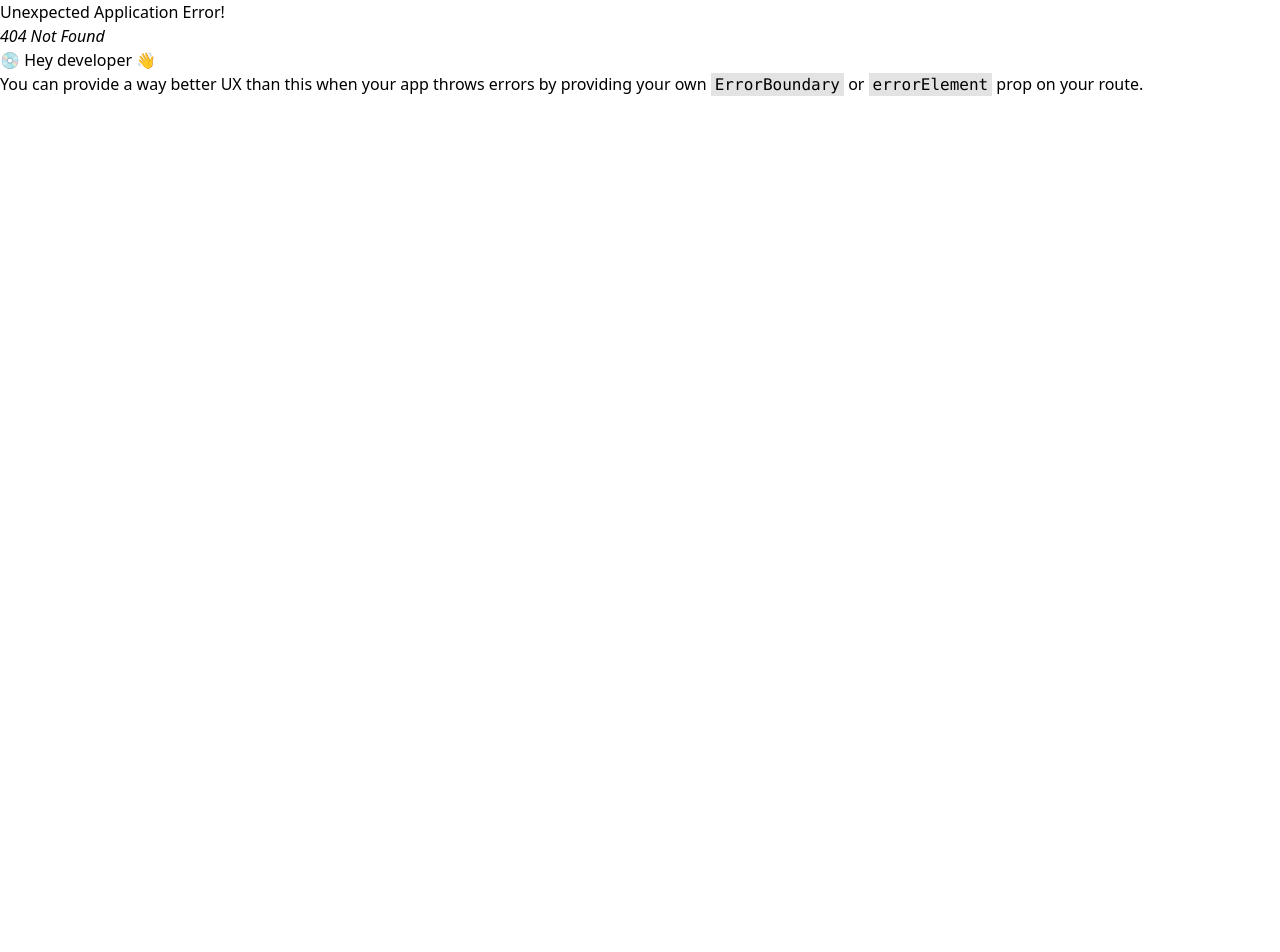
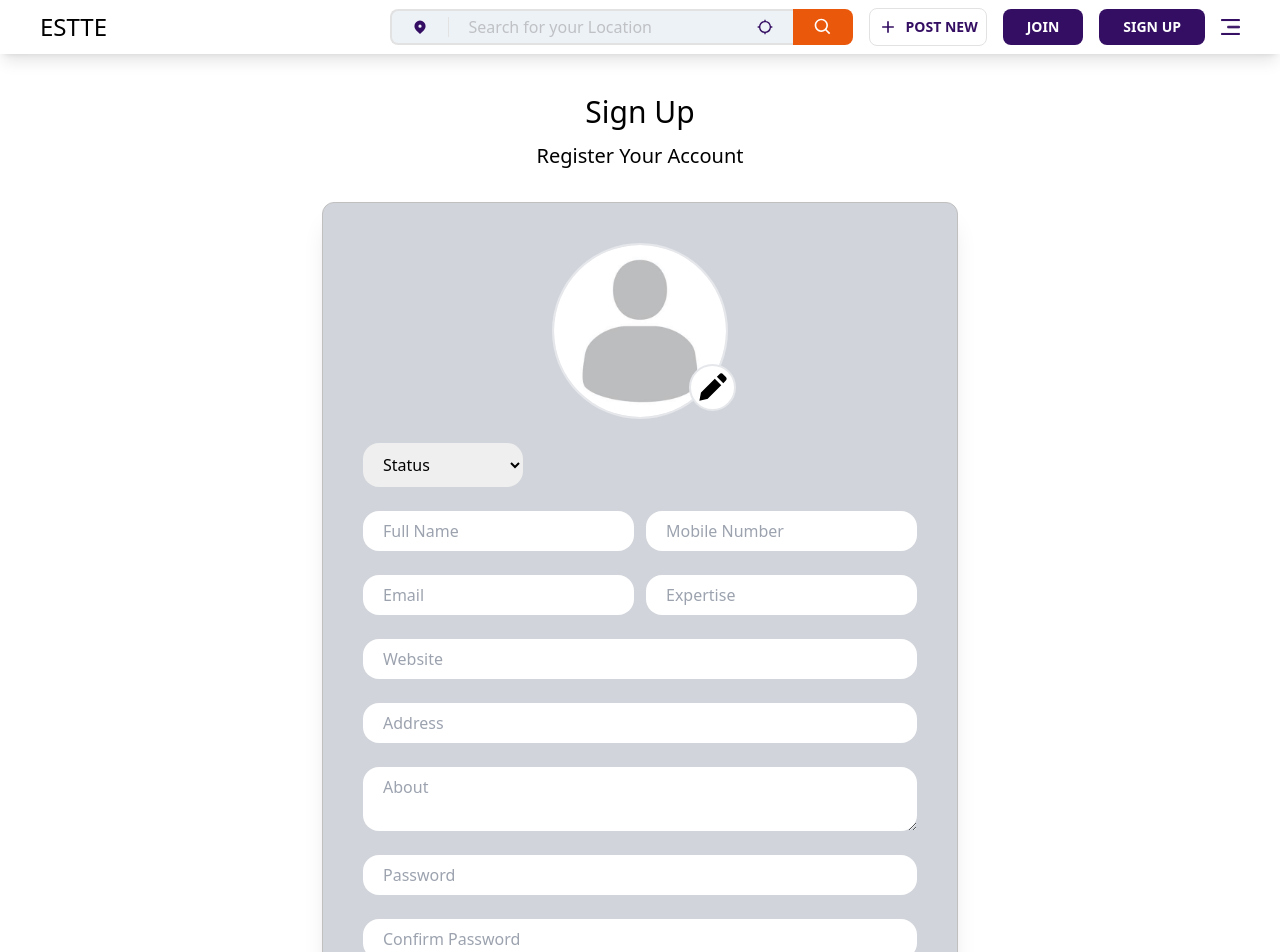
Before and after one commit to Krishna47ak/ESTTE, a React (Create React App) app in the folder Frontend/estte/: page /signup in a window 1280 px wide. Before the commit this address had no page. Shown: the top 952 px of the page. Before the commit the page ends 800 px from the top, so only its background shows below. Built offline with nearby package versions, Linux system fonts and the light colour scheme.

Commit message:
Created Signup screen and improvements

```diff
--- a/Frontend/estte/src/App.js
+++ b/Frontend/estte/src/App.js
@@ -2,6 +2,7 @@ import { createBrowserRouter, RouterProvider } from "react-router-dom";
 import Home from "./screens/Home";
 import ListProperty from "./screens/ListProperty";
 import AppLayout from "./components/AppLayout";
+import SignUp from "./screens/Signup";
 
 const appRouter = createBrowserRouter([
   {
@@ -16,6 +17,10 @@ const appRouter = createBrowserRouter([
         path: "/list-property",
         element: <ListProperty />
       },
+      {
+        path: "/signup",
+        element: <SignUp />
+      },
     ]
   }
 ])
--- a/Frontend/estte/src/components/Header.js
+++ b/Frontend/estte/src/components/Header.js
@@ -29,7 +29,7 @@ const Header = () => {
                 <Link className='bg-[#340E62] text-white text-sm font-semibold px-6 py-2 rounded-lg hover:scale-105' >
                     <p>JOIN</p>
                 </Link>
-                <Link className='bg-[#340E62] text-white text-sm font-semibold px-6 py-2 rounded-lg hover:scale-105' >
+                <Link to="/signup" className='bg-[#340E62] text-white text-sm font-semibold px-6 py-2 rounded-lg hover:scale-105' >
                     <p>SIGN UP</p>
                 </Link>
                 <div>
--- a/Frontend/estte/src/screens/ListProperty.js
+++ b/Frontend/estte/src/screens/ListProperty.js
@@ -42,9 +42,9 @@ const ListProperty = () => {
     return (
         <section className="flex flex-col  items-center p-5 min-h-screen ">
             <p className="text-black text-xl">
-                <i className="fas fa-user "></i> List Your Property
+                List Your Property
             </p>
-            <form className='flex flex-col gap-6 mt-2 border border-[#C0C0C0] bg-gray-300 shadow-xl rounded-xl p-10' onSubmit={onSubmit} >
+            <form className='flex flex-col gap-6 mt-5 border border-[#C0C0C0] bg-gray-300 shadow-xl rounded-xl p-10' onSubmit={onSubmit} >
                 <div className="relative w-48 mx-auto" onClick={handleImageClick}>
                     <img
                         src={img ? img : PropertyImg}
@@ -71,15 +71,15 @@ const ListProperty = () => {
                     </select>
                 </div>
                 <div>
-                    <input name='name' value={name} onChange={onChange} type="text" placeholder='Name of the property' className='bg-white pr-5 pl-5 py-2 rounded-lg mr-3' required></input>
-                    <input name='price' value={price} onChange={onChange} type="number" placeholder='Price of the property' className='bg-white pr-5 pl-5 py-2 rounded-lg' required></input>
+                    <input name='name' value={name} onChange={onChange} type="text" placeholder='Name of the property' className='bg-white pr-5 pl-5 py-2 rounded-lg mr-3' required />
+                    <input name='price' value={price} onChange={onChange} type="number" placeholder='Price of the property' className='bg-white pr-5 pl-5 py-2 rounded-lg' required />
                 </div>
 
                 <div>
-                    <input name='bedrooms' value={bedrooms} onChange={onChange} type="number" placeholder='No. of bedrooms' className='bg-white pr-5 pl-5 py-2 rounded-lg mr-3' required></input>
-                    <input name='bathrooms' value={bathrooms} onChange={onChange} type="number" placeholder='No. of bathrooms' className='bg-white pr-5 pl-5 py-2 rounded-lg mr-3' required></input>
+                    <input name='bedrooms' value={bedrooms} onChange={onChange} type="number" placeholder='No. of bedrooms' className='bg-white pr-5 pl-5 py-2 rounded-lg mr-3' required />
+                    <input name='bathrooms' value={bathrooms} onChange={onChange} type="number" placeholder='No. of bathrooms' className='bg-white pr-5 pl-5 py-2 rounded-lg mr-3' required />
                 </div>
-                <input type='submit' className='btn btn-primary bg-[#340E62] text-white py-2 mt-5 rounded-lg'></input>
+                <input type='submit' className='btn btn-primary bg-[#340E62] text-white py-2 mt-5 rounded-lg active:scale-95 duration-500' />
             </form>
         </section>
     )
--- /dev/null
+++ b/Frontend/estte/src/screens/Signup.js
@@ -0,0 +1,116 @@
+import React, { useState, useRef } from 'react'
+import { Link, Navigate, useNavigate } from 'react-router-dom'
+import { BiSolidPencil } from "react-icons/bi";
+import ProfileImg from "../assets/images/profileDefaultIcon.jpg";
+
+const SignUp = ({ isAuthenticated, signup }) => {
+  const history = useNavigate()
+
+  const inputRef = useRef("");
+  const [loading, setLoading] = useState(false)
+  const [errorImg, setErrorImg] = useState(false);
+  const [errorPassword, setErrorPassword] = useState(false);
+  const [formData, setFormData] = useState({
+    img: '',
+    name: '',
+    email: '',
+    mobile: '',
+    website: '',
+    status: '',
+    address: [],
+    expertise: '',
+    description: '',
+    password: '',
+    password2: ''
+  })
+
+  const { img, name, email, mobile, website, status, address, expertise, description, password, password2 } = formData
+
+  const onChange = e => setFormData({ ...formData, [e.target.name]: e.target.value })
+
+  const handleImageChange = (e) => {
+    var reader = new FileReader();
+
+    reader.readAsDataURL(e.target.files[0]);
+    reader.onload = () => {
+      setFormData({ ...formData, img: reader.result });
+    };
+  };
+
+  const handleImageClick = () => {
+    inputRef.current.click();
+  };
+
+  const onSubmit = e => {
+    e.preventDefault()
+    img?.length == 0 ? setErrorImg(true) : setErrorImg(false)
+    password !== password2 ? setErrorPassword(true) : setErrorPassword(false)
+    if (errorPassword || errorImg) {
+      console.error("Please check you inputs");
+    } else {
+      setLoading(true)
+      console.log(formData);
+    }
+  }
+
+  // if (isAuthenticated) {
+  //   return <Navigate to="/profile" />
+  // }
+
+  return (
+    <section className="flex flex-col p-10 items-center min-h-screen">
+      <h1 className='text-black text-3xl'>Sign Up</h1>
+      <p className="text-black text-xl my-3 ">
+        Register Your Account
+      </p>
+      <form className='flex flex-col gap-6 mt-5 border border-[#C0C0C0] bg-gray-300 shadow-xl rounded-xl p-10' onSubmit={onSubmit} >
+        <div className="relative w-48 mx-auto" onClick={handleImageClick}>
+          <img
+            src={img ? img : ProfileImg}
+            alt="dp"
+            className="h-44 w-44 rounded-full mx-auto overflow-hidden object-cover border-2 "
+          />
+          <div className="absolute right-0 bottom-2 bg-white rounded-full p-1 border-2">
+            <BiSolidPencil style={{ fontSize: 35 }} />
+          </div>
+          <input
+            type="file"
+            onChange={handleImageChange}
+            ref={inputRef}
+            accept="image/png, image/jpeg"
+            style={{ display: "none" }}
+          />
+        </div>
+        {errorImg && <span className='ml-1 text-xs text-center text-red-600 font-semibold' >Please select an image</span>}
+        <div className='flex justify-between' >
+          <select className='rounded-2xl h-11 px-4 w-40 mr-2' value={status} onChange={onChange} name="status" required>
+            <option value="">Status</option>
+            <option value="owner">Owner</option>
+            <option value="customer">Customer</option>
+          </select>
+        </div>
+        <div>
+          <input name='name' value={name} onChange={onChange} type="text" placeholder='Full Name' className='pr-5 pl-5 py-2 rounded-2xl mr-3' required/>
+          <input name='mobile' value={mobile} onChange={onChange} type="number" placeholder='Mobile Number' className='pr-5 pl-5 py-2 rounded-2xl' required/>
+        </div>
+
+        <div>
+          <input name='email' value={email} onChange={onChange} type="email" placeholder='Email' className='pr-5 pl-5 py-2 rounded-2xl mr-3' required/>
+          <input name='expertise' value={expertise} onChange={onChange} type="text" placeholder='Expertise' className='pr-5 pl-5 py-2 rounded-2xl' required/>
+        </div>
+        <input name='website' value={website} onChange={onChange} type="text" placeholder='Website' className='pr-5 pl-5 py-2 rounded-2xl' required/>
+        <input name='address' value={address} onChange={onChange} type="text" placeholder='Address' className='pr-5 pl-5 py-2 rounded-2xl' required/>
+        <textarea name='description' value={description} onChange={onChange} type="text" placeholder='About' className='pr-5 pl-5 py-2 rounded-2xl' required></textarea>
+        <input name='password' value={password} onChange={onChange} type="password" placeholder='Password' className='pr-5 pl-5 py-2 rounded-2xl' required minLength={8}/>
+        <div className='flex flex-col space-y-1' >
+          <input name='password2' value={password2} onChange={onChange} type="password" placeholder='Confirm Password' className='pr-5 pl-5 py-2 rounded-2xl' required/>
+          {errorPassword && <span className='ml-1 text-xs text-red-600 font-semibold' >Password do not match</span>}
+        </div>
+        <p className='text-gray-700'>Already a member?<span><Link className='text-blue-400' to="/sign-in"> Login</Link></span></p>
+        <input type='submit' className='btn btn-primary bg-[#340E62] text-white py-2 mt-5 rounded-lg active:scale-95 duration-500'/>
+      </form>
+    </section>
+  )
+}
+
+export default SignUp
```
Also changed, not shown: 1 other file (tests, documents, lock files or other folders).
